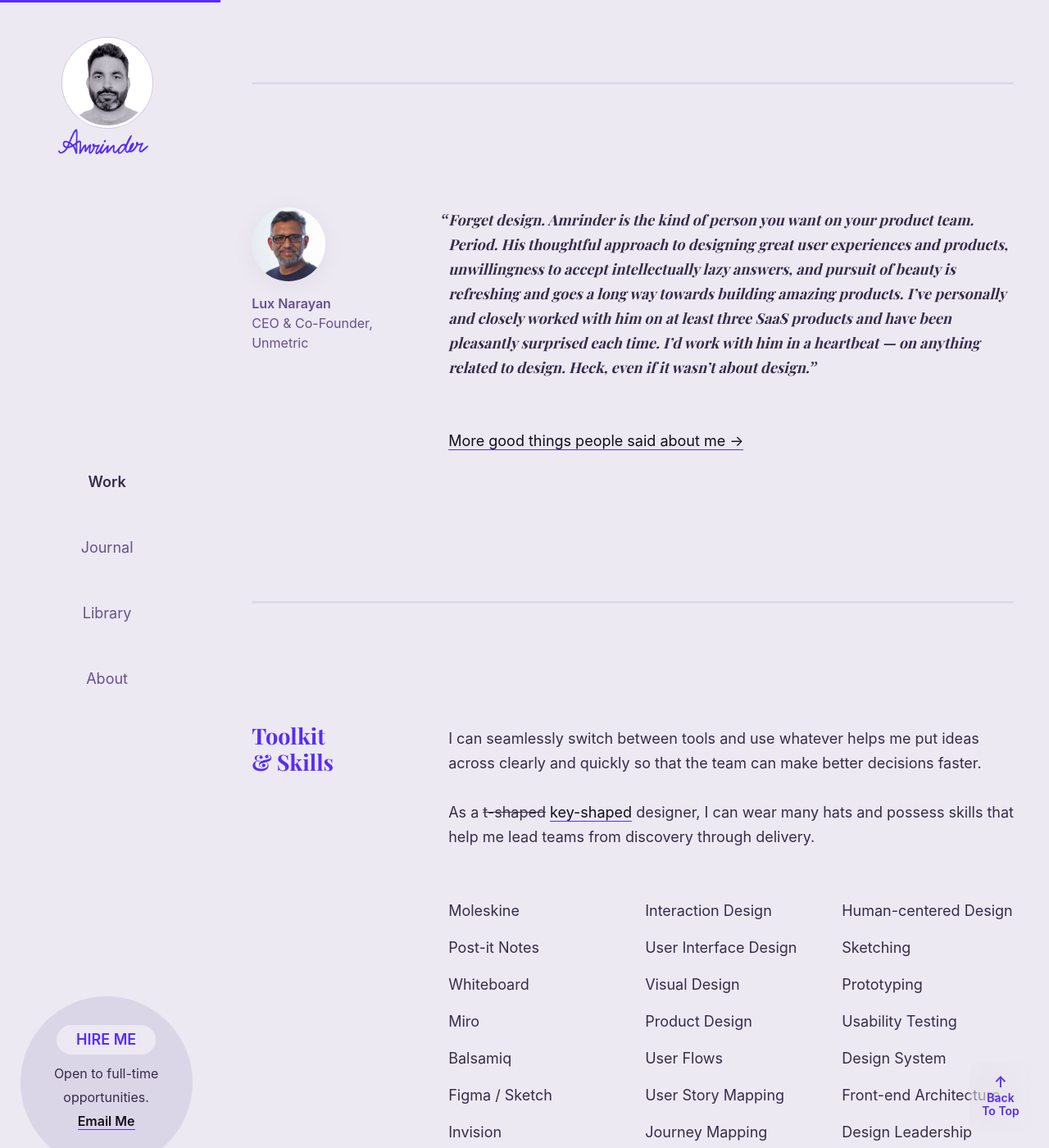
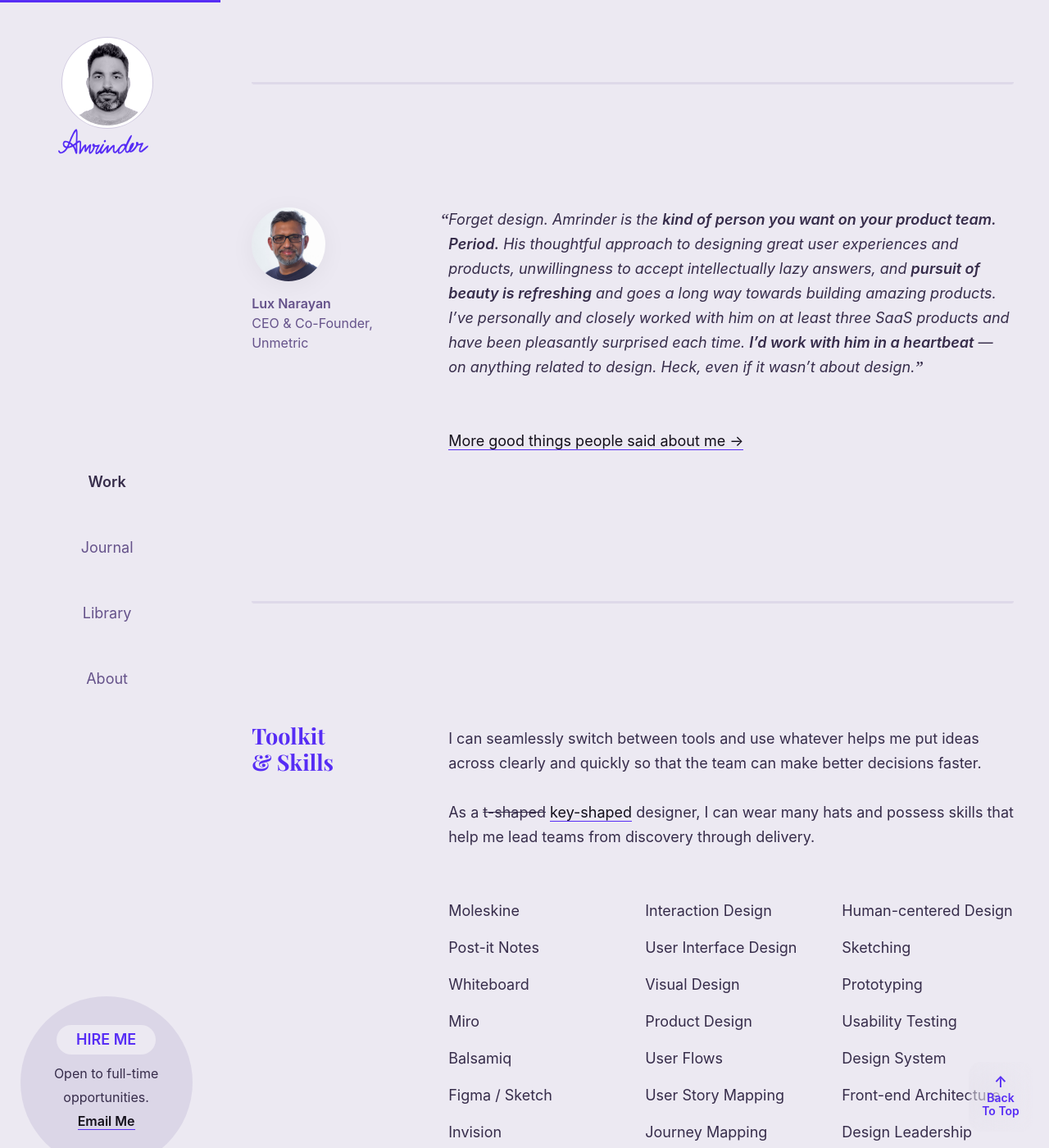
Before and after one commit to harjotgrewal/amrindersandhu, a Jekyll site: the page built from index.html, in a window 1280 px wide and 1400 px high, scrolled down 2136 px. Shown: the whole window at 82% size. Built offline with Jekyll 4.4.1, drawn with Linux system fonts in a browser that asks for light colours.

Commit message:
[U][CSS] Revert blockquote type

```diff
--- a/_scss/_base-typography.scss
+++ b/_scss/_base-typography.scss
@@ -45,9 +45,9 @@ h1, h2 {
     font-family: 'Playfair Display', serif;
 }
 
-.c-testimonial blockquote {
-    font-family: 'Playfair Display', serif;
-}
+// .c-testimonial blockquote {
+//     font-family: 'Playfair Display', serif;
+// }
 
 
 h1 {
--- a/css/styles.css
+++ b/css/styles.css
@@ -746,9 +746,6 @@ table {
       line-height: 30px; } }
 
 h1, h2 {
-  font-family: 'Playfair Display', serif; }
-
-.c-testimonial blockquote {
   font-family: 'Playfair Display', serif; }
 
 h1 {
```
Also changed, not shown: 1 other file.
